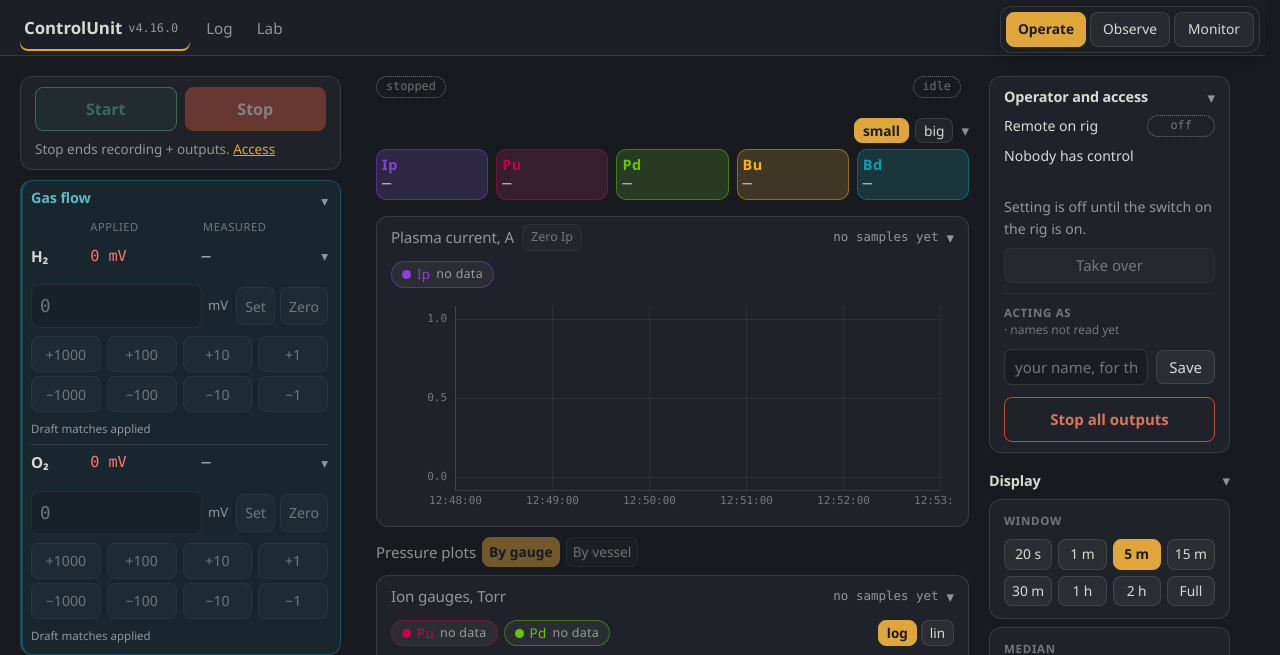
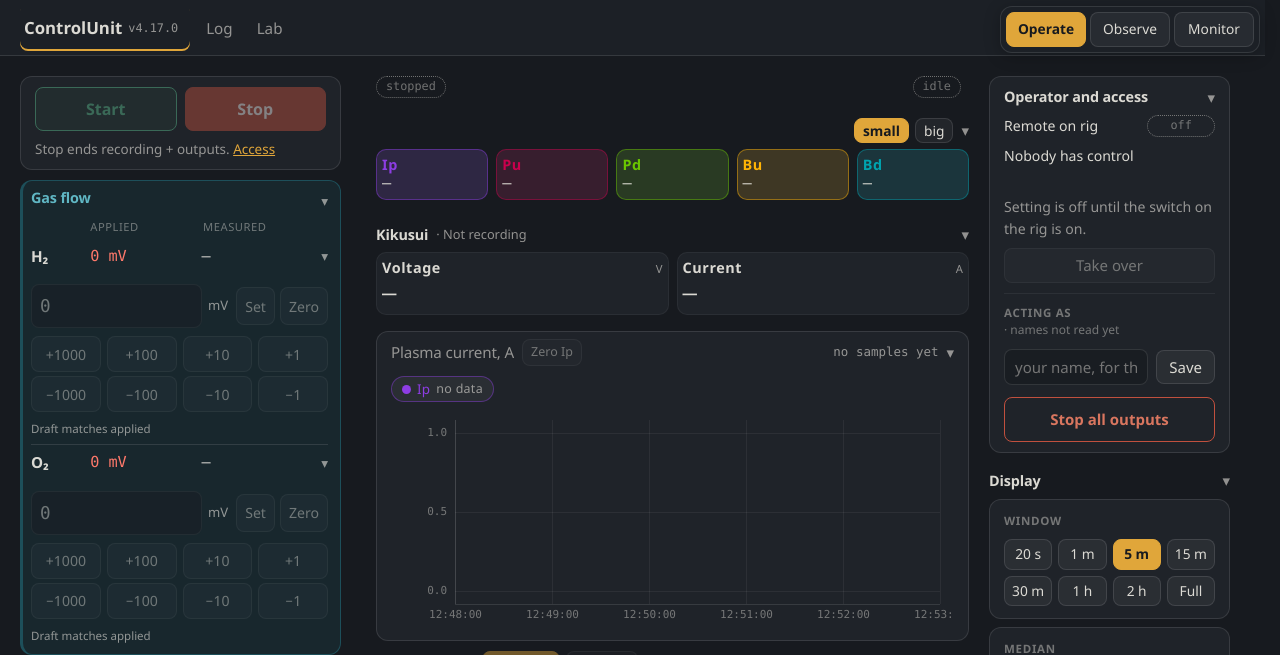
Before and after one commit to queezz/ControlUnit, a Flask app: page / in a window 1280 px wide. Shown: the top 655 px of the page. Run offline with Flask 3, Linux system fonts and the light colour scheme; data that the repository does not hold is empty.

Commit message:
Show full Kikusui readings in the WebUI — v4.17.0
agent: codex

```diff
--- a/controlunit/_version.py
+++ b/controlunit/_version.py
@@ -19,7 +19,7 @@
 # the lab network. The second number moves for a feature, the third for a
 # fix; pyproject.toml carries the same number and a test holds them equal.
 # docs/history.md tells the eras in full.
-__version__ = "4.16.0"
+__version__ = "4.17.0"
 
 __about__ = """
 Version 4: the rig on the lab network.
--- a/controlunit/web/static/css/controlunit.css
+++ b/controlunit/web/static/css/controlunit.css
@@ -420,6 +420,10 @@ dl.facts dd.wide { margin-top: -2px; }
   gap: 10px;
   margin-bottom: 16px;
 }
+
+.kikusui-panel { margin-bottom: 16px; }
+.kikusui-readouts { grid-template-columns: repeat(2, minmax(0, 1fr)); margin-bottom: 0; }
+.control-workspace .kikusui-readouts .readout-value { font-size: 1.5rem; }
 
 /* One value per box, washed with its own pen so the eye finds the channel
    before it reads the name, and the box is sized so a value that grows a
@@ -1782,6 +1786,11 @@ body[data-mode="monitor"] .monitor-settings { display: flex; flex-wrap: wrap; ga
    the same x whether the card is open or shut. */
 .fold[open] > .fold-head > .fold-line { visibility: hidden; }
 
+/* Kikusui uses the same summary slot for status when open, V/I when folded. */
+.kikusui-panel.fold[open] > .fold-head > .fold-line { visibility: visible; }
+.kikusui-panel[open] [data-role="kikusui-fold"],
+.kikusui-panel:not([open]) [data-role="kikusui-status"] { display: none; }
+
 /* A control that rides on a heading line — the cathode's PID/Manual switch,
    a chart's Zero buttons, the readouts' small/big — keeps its own cursor, so
    the line reads as a fold everywhere except where it is a control. */
--- a/controlunit/web/static/js/control.js
+++ b/controlunit/web/static/js/control.js
@@ -410,14 +410,7 @@
         }
         set('[data-role="cathode-applied"]', Math.round(millivolts) + " mV");
 
-        /* The cathode's own voltage is a reading and never a setpoint. The
-           channel is prepared and not deployed on this rig, so the cell says
-           so plainly rather than showing a number nobody measured. */
-        var cathode = map.Cv;
-        set('[data-role="cathode-measured"]',
-            cathode && cathode.value !== null && cathode.value !== undefined
-                ? fmt(cathode.value, cathode.unit) + " " + (cathode.unit || "")
-                : "—");
+        // Measured filament V/I have their own LAN-backed readout cards.
     }
 
     function paintGauge(state) {
--- a/controlunit/web/static/js/live.js
+++ b/controlunit/web/static/js/live.js
@@ -503,15 +503,52 @@
         if (el) el.textContent = value;
     }
 
+    var kikusuiExpiry = null;
+    function paintKikusui(telemetry) {
+        var panel = root.querySelector('.kikusui-panel');
+        if (!panel) return;
+        window.clearTimeout(kikusuiExpiry);
+        var k = telemetry || {status: "disabled"};
+        var fresh = (k.status === "ok" || k.status === "dummy")
+            && typeof k.age_s === "number" && typeof k.stale_after_s === "number"
+            && k.age_s <= k.stale_after_s
+            && typeof k.voltage_v === "number" && isFinite(k.voltage_v)
+            && typeof k.current_a === "number" && isFinite(k.current_a)
+            && (k.output_on === 0 || k.output_on === 1);
+        var status = k.status;
+        if (!fresh && (status === "ok" || status === "dummy")) status = "stale";
+        var labels = {idle: "Not recording", disabled: "Not configured",
+            connecting: "Connecting…", unavailable: "LAN unavailable · retrying",
+            stale: "Telemetry stale", stopped: "Recording stopped",
+            error: "Recorder unavailable · see Log", unreachable: "ControlUnit unreachable"};
+        panel.querySelector('[data-role="kikusui-status"]').textContent = fresh
+            ? (status === "dummy" ? "SIMULATED" : "Recording") + " · output " + (k.output_on === 1 ? "on" : "off")
+            : (labels[status] || "Telemetry unavailable");
+        ["voltage_v", "current_a"].forEach(function (key) {
+            panel.querySelector('[data-kikusui-readout="' + key + '"] [data-role="value"]').textContent =
+                fresh ? k[key].toFixed(3) : "—";
+        });
+        panel.querySelector('[data-role="kikusui-fold"]').textContent = fresh
+            ? (status === "dummy" ? "SIM " : "") + k.voltage_v.toFixed(2) + " V · " + k.current_a.toFixed(2) + " A"
+            : "— V · — A";
+        if (fresh) {
+            // Expire even when a fetch hangs or the browser loses the Pi.
+            kikusuiExpiry = window.setTimeout(function () {
+                paintKikusui({status: "stale"});
+            }, Math.max(1, (k.stale_after_s - k.age_s) * 1000));
+        }
+    }
+
     function pollState() {
         fetch("/api/state", {headers: {Accept: "application/json"}})
             .then(function (r) { return r.ok ? r.json() : null; })
             .then(function (state) {
-                if (!state) return;
+                if (!state) { paintKikusui({status: "unreachable"}); return; }
+                paintKikusui(state.kikusui);
                 paintState(state);
                 root.dispatchEvent(new CustomEvent("controlunit:state", {detail: state}));
             })
-            .catch(function () { /* keep what is on the page */ });
+            .catch(function () { paintKikusui({status: "unreachable"}); });
     }
 
     // -- charts --------------------------------------------------------------
--- a/controlunit/web/status.py
+++ b/controlunit/web/status.py
@@ -120,8 +120,32 @@ class RigStatus:
         self._remote = False
         self._zeros = {name: 0.0 for name in ZERO_CHANNELS}
         self._last_command = None
+        self._kikusui = {"status": "idle"}
+        self._kikusui_at = self._clock()
 
     # -- what the main thread writes -----------------------------------------
+
+    def record_kikusui(self, snapshot):
+        """Copy the GUI's telemetry record; no web request reaches the recorder."""
+        with self._lock:
+            self._kikusui = dict(snapshot)
+            self._kikusui_at = self._clock()
+
+    def _read_kikusui(self, now):
+        result = self._kikusui.copy()
+        if result.get("age_s") is not None:
+            result["age_s"] += max(0, now - self._kikusui_at)
+        if result.get("status") in ("ok", "dummy") and (
+            result.get("age_s") is None
+            or result["age_s"] > result.get("stale_after_s", 0)
+        ):
+            result["status"] = "stale"
+        if result.get("status") not in ("ok", "dummy"):
+            for key in ("voltage_v", "current_a", "output_on"):
+                result.pop(key, None)
+        # The browser needs the run filename, not the host's home directory.
+        result["file"] = result.get("file", "").replace("\\", "/").rsplit("/", 1)[-1]
+        return result
 
     def describe_run(self, channels, sampling, names=None, units=None):
         """Record the channel count and sampling time the config declares."""
@@ -236,6 +260,7 @@ class RigStatus:
                 age = max(0.0, now - self._last_sample_at)
             return {
                 "acquiring": self._acquiring,
+                "kikusui": self._read_kikusui(now),
                 "channels": self._channels,
                 "sampling": self._sampling,
                 "dummy": dummy_hardware_loaded(),
@@ -634,4 +659,5 @@ def state_body(status, version, control=None, fence=None, roster=None):
         # own route and the Acting-as field's business.
         "roster": dict(roster) if roster else None,
         "channels": channels,
+        "kikusui": snapshot["kikusui"],
     }
--- a/controlunit/web/templates/_live_readings.html
+++ b/controlunit/web/templates/_live_readings.html
@@ -45,6 +45,25 @@
             </div>
             {% endfor %}
         </div>
+        </details>
+
+        <details class="kikusui-panel fold" data-fold="kikusui" open>
+            <summary class="fold-head">
+                <h2 class="fold-name">Kikusui</h2>
+                <span class="fold-line">
+                    <span class="mono" data-role="kikusui-fold">— V · — A</span>
+                    <span data-role="kikusui-status">Not recording</span>
+                </span>
+            </summary>
+            <div class="readouts kikusui-readouts">
+                {% for key, name, unit in [('voltage_v', 'Voltage', 'V'), ('current_a', 'Current', 'A')] %}
+                <div class="readout" data-kikusui-readout="{{ key }}">
+                    <span class="readout-name">{{ name }}</span>
+                    <span class="readout-unit">{{ unit }}</span>
+                    <span class="readout-value mono" data-role="value">—</span>
+                </div>
+                {% endfor %}
+            </div>
         </details>
 
         {# One list of panels on the server, drawn here in one loop, so a
--- a/controlunit/web/templates/live.html
+++ b/controlunit/web/templates/live.html
@@ -171,7 +171,6 @@
                             <span class="flow-draft-note muted" data-role="cathode-draft-note">Draft · press Set to apply</span>
                             <div class="flow-readings">
                                 <span><small>Applied</small><b class="mono flow-applied" data-role="cathode-applied">—</b></span>
-                                <span><small>Measured</small><b class="mono" data-role="cathode-measured">—</b></span>
                             </div>
                         </div>
                     <p class="output-feedback"><b class="mono" data-role="plasma-setpoint">off</b> · Read Ip <b class="mono" data-role="plasma-measured">—</b></p>
--- a/pyproject.toml
+++ b/pyproject.toml
@@ -10,7 +10,7 @@ build-backend = "setuptools.build_meta"
 
 [project]
 name = "controlunit"
-version = "4.16.0"
+version = "4.17.0"
 description = "Raspberry Pi plasma-lab control and data acquisition, with a web view on the lab network"
 readme = "README.md"
 requires-python = ">=3.9"
```
Also changed, not shown: controlunit/devices/kikusui.py (+3 -4 lines), controlunit/main.py (+9 -5 lines), docs/hardware/kikusui-lan.md (+14 -2 lines), tests/test_qt_acquisition.py (+2 -0 lines), tests/test_web_live.py (+24 -0 lines), tests/test_web_page.py (+3 -2 lines), tests/web_cathode_behavior.cjs (+3 -3 lines), tests/web_kikusui_behavior.cjs (added, +47 -0 lines), .agents/CHANGELOG.md, .agents/directions.md, README.md, 1 other file.
